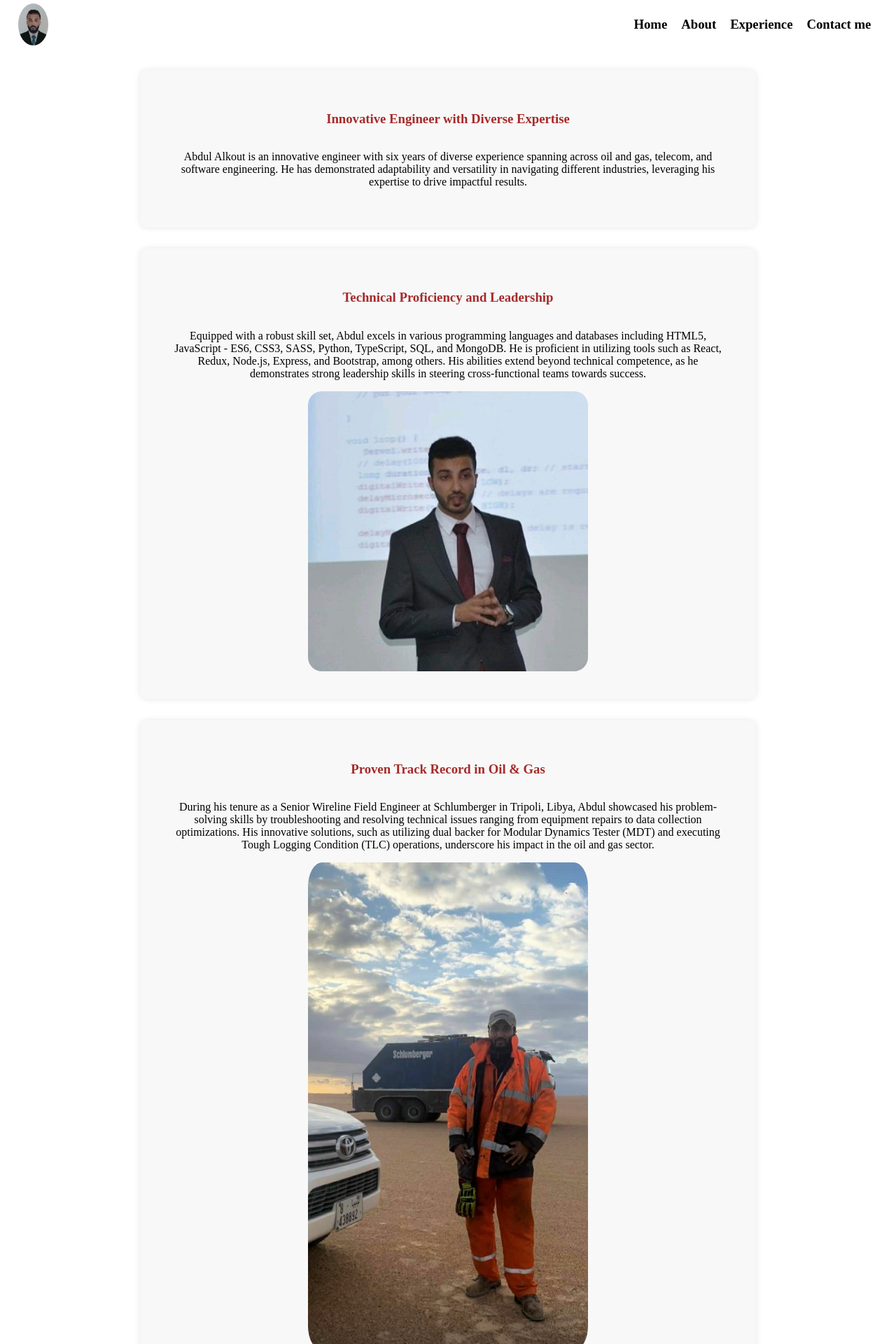
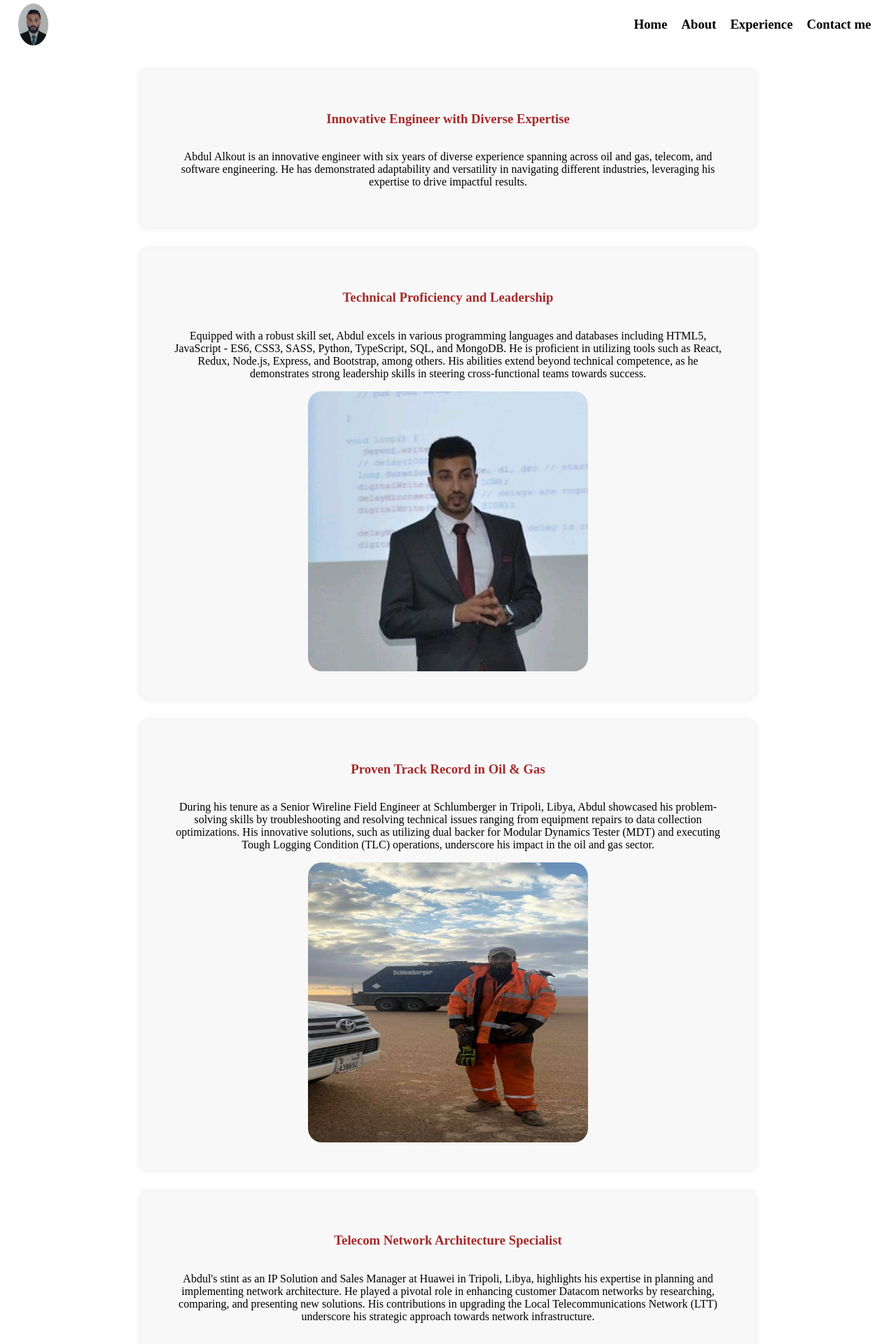
Before and after one commit to abdulalkout/protfolio, a React (Create React App) app: page /about in a window 1280 px wide. Shown: the top 1920 px of the page at 70% size. Built offline with nearby package versions, Linux system fonts and the light colour scheme.

Commit message:
mypic Css

```diff
--- a/src/pages/Home/Home.css
+++ b/src/pages/Home/Home.css
@@ -15,7 +15,7 @@
 }
 
 .myPic {
-  width: 500px;
+  height: 400px;
   border-radius: 5%;
 }
 
```
